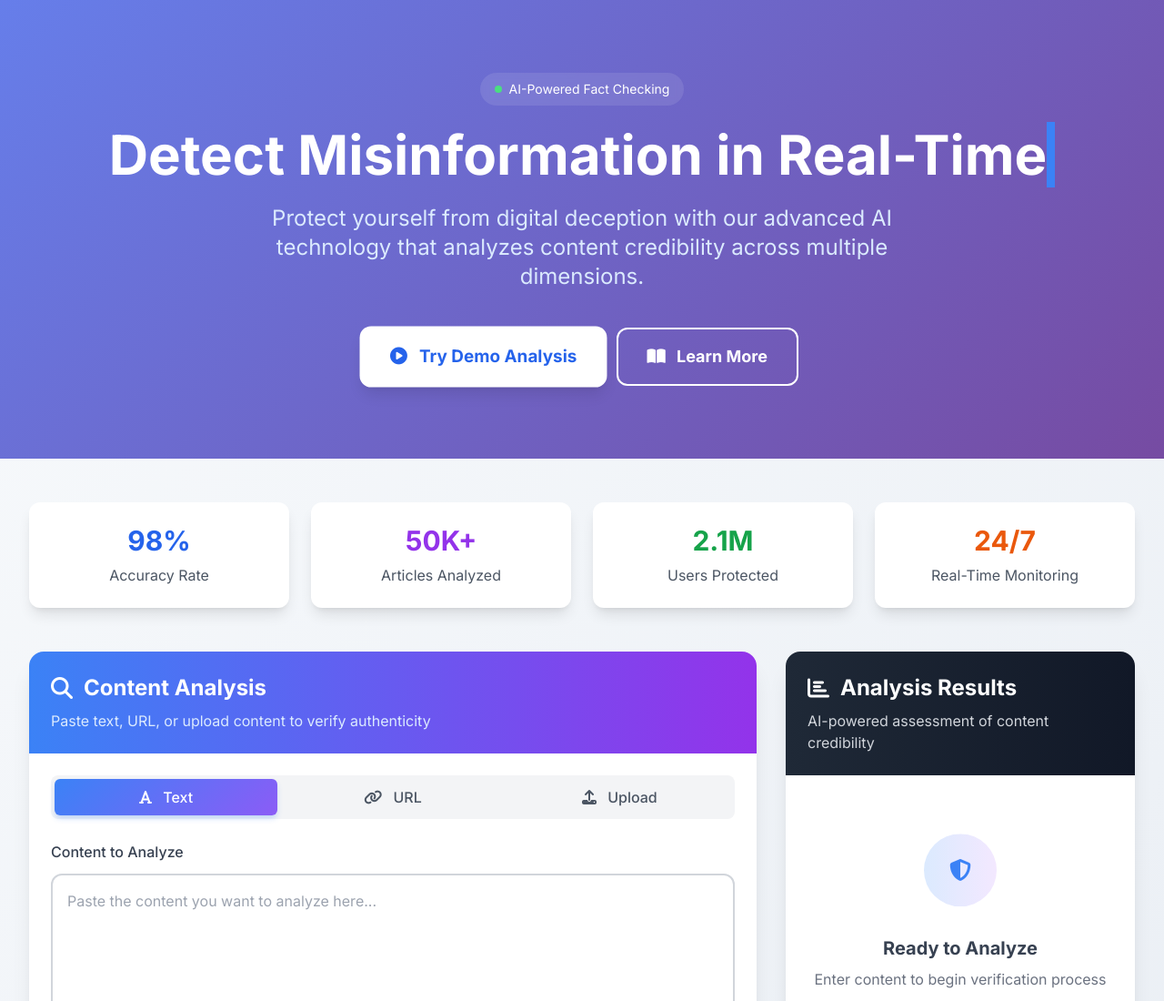
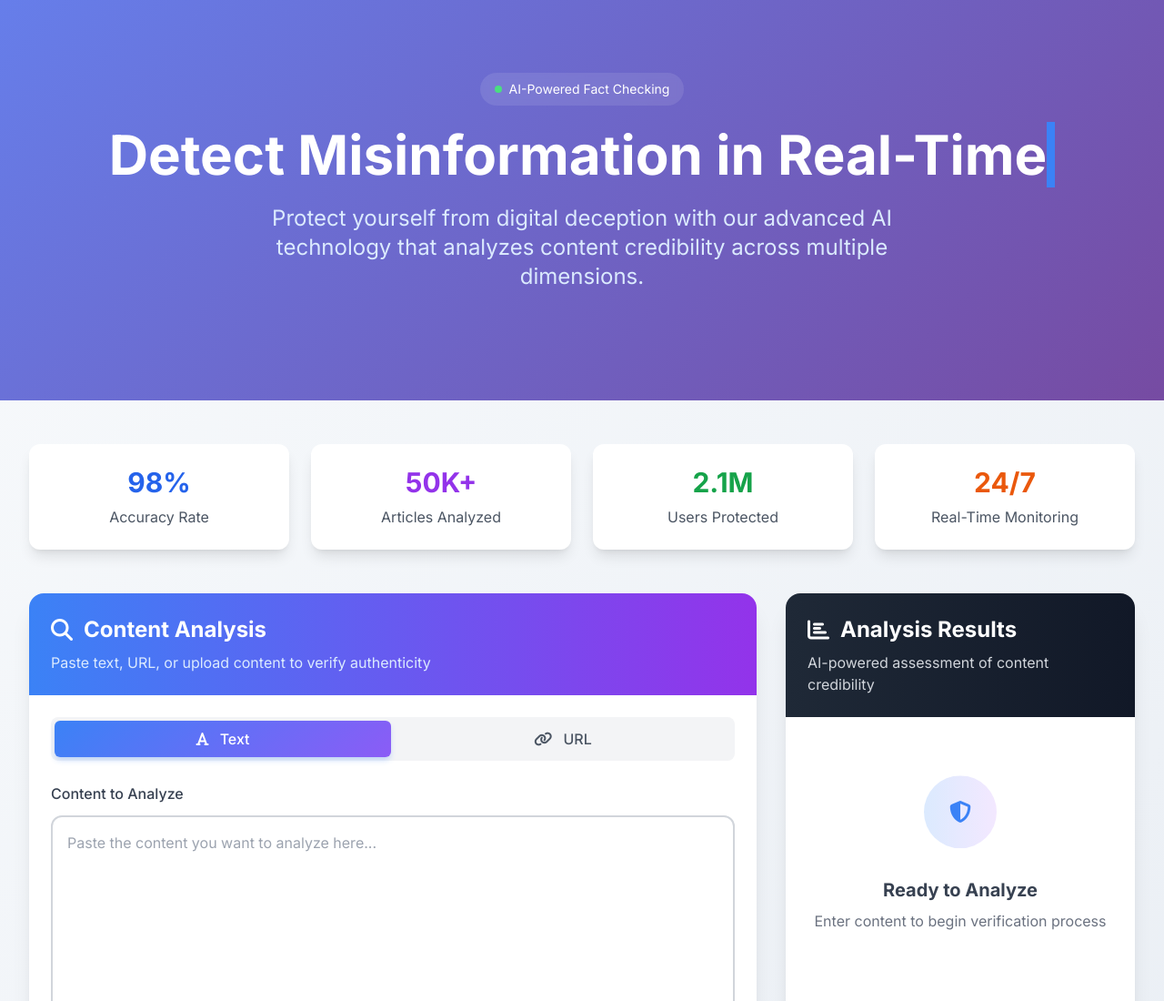
Before and after one commit to Mrigakshi-Rathore/mrigakshi-rathore.github.io-sentinelai, a plain HTML site: page index.html in a window 1280 px wide. Shown: the top 1100 px of the page at 91% size. Drawn offline with nearby package versions, Linux system fonts and the light colour scheme.

Commit message:
Update index.html

```diff
--- a/index.html
+++ b/index.html
@@ -142,14 +142,7 @@
                     Protect yourself from digital deception with our advanced AI technology that analyzes content credibility across multiple dimensions.
                 </p>
 
-                <div class="flex flex-col sm:flex-row justify-center gap-4">
-                    <button class="px-8 py-4 bg-white text-blue-600 rounded-xl font-bold text-lg hover:bg-blue-50 transition-all shadow-lg pulse-animation">
-                        <i class="fas fa-play-circle mr-2"></i> Try Demo Analysis
-                    </button>
-                    <button class="px-8 py-4 bg-transparent border-2 border-white text-white rounded-xl font-bold text-lg hover:bg-white/10 transition-all">
-                        <i class="fas fa-book-open mr-2"></i> Learn More
-                    </button>
-                </div>
+
             </div>
         </div>
     </section>
@@ -197,9 +190,7 @@
                             <button class="flex-1 py-2 px-4 rounded-md font-medium text-center text-gray-600 hover:text-gray-900 transition-colors">
                                 <i class="fas fa-link mr-2"></i> URL
                             </button>
-                            <button class="flex-1 py-2 px-4 rounded-md font-medium text-center text-gray-600 hover:text-gray-900 transition-colors">
-                                <i class="fas fa-upload mr-2"></i> Upload
-                            </button>
+
                         </div>
 
                         <!-- Content Input -->
```
